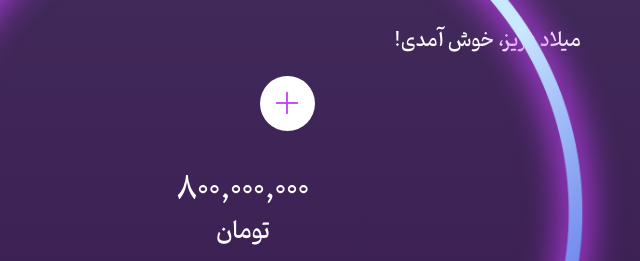
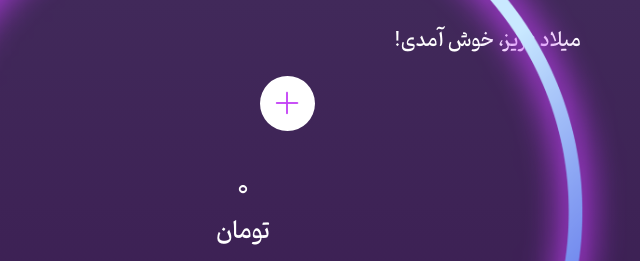
Before and after one commit to Milad-PC/Payment_Example, a plain HTML site: page index.html in a window 1280 px wide. Shown: the top 261 px of the page, 397-1037 px from the left. Drawn offline with nearby package versions, Linux system fonts and the light colour scheme.

Commit message:
Update index.html

```diff
--- a/index.html
+++ b/index.html
@@ -42,7 +42,7 @@
             </div>
             <div class="amount-wrap">
                 <div>
-                    <h2 id="total">800,000,000</h3>
+                    <h2 id="total">0</h3>
                     <h4> تومان</h4>
                 </div>
                 <img  src="img/circle.png" alt="">
```
